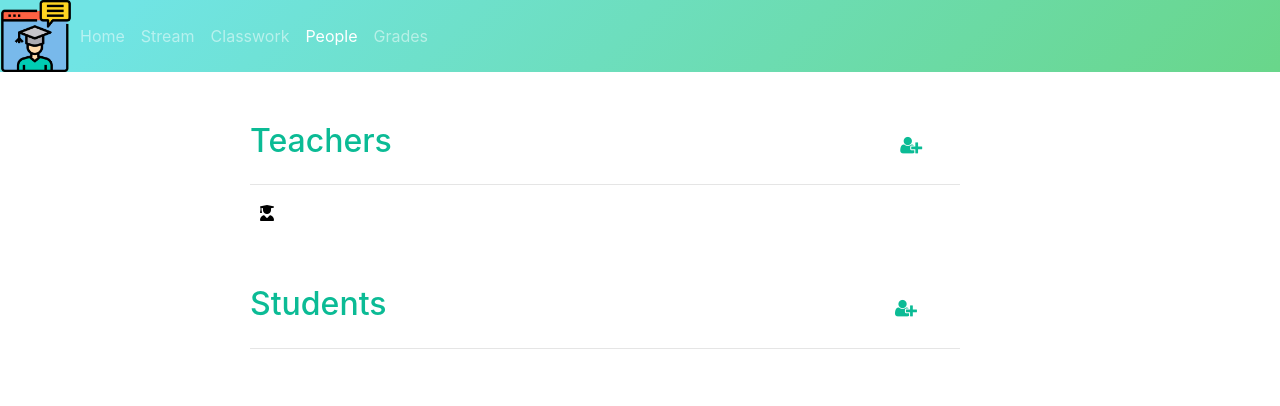
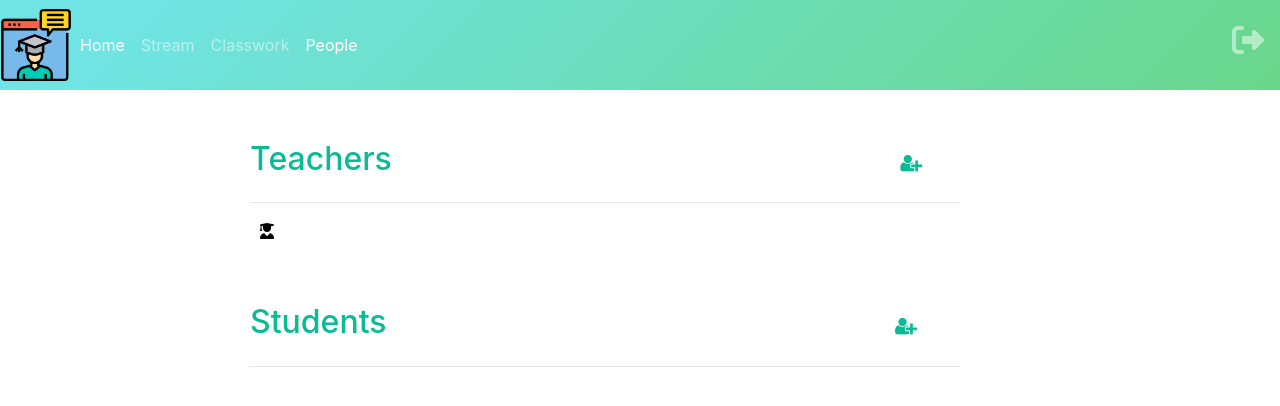
Before and after one commit to chuongdavid/final-web-classroom, a PHP site: page /Code/public/people.php?id=1 in a window 1280 px wide. Shown: the top 406 px of the page. Run offline with PHP 8.4, Linux system fonts and the light colour scheme; the visitor is signed in with stand-in values (Sample User, id 1); data comes from the database, SQL or seed files in the repository; data that the repository does not hold is empty; some libraries are stand-ins or nearby versions.

Commit message:
nav-item align

```diff
--- a/public/announcement.php
+++ b/public/announcement.php
@@ -64,7 +64,7 @@
 
 
                 <li class="nav-item active">
-                    <a class="nav-link anouncementnav" href="#">
+                    <a class="nav-link anouncementnav" href="stream.php?id=<?=$data_class['id']?>">
                        <b id="tenlopannounce"><?= $data_class['name'] ?></b> </br>
                        <?= $data_class['teacher'] ?>
                     </a>
--- a/public/css/style.css
+++ b/public/css/style.css
@@ -167,7 +167,7 @@ ul {
   padding-bottom: 15px;
 }
 
-.class-inf:hover{
+.class-inf:hover {
   text-decoration: none;
 }
 .sinhvien-title {
@@ -180,10 +180,10 @@ ul {
   white-space: nowrap;
   max-height: 100px;
 }
-.class-teacher{
-  color:black;
+.class-teacher {
+  color: black;
 }
-.class-teacher:hover{
+.class-teacher:hover {
   text-decoration: white;
 }
 
@@ -778,7 +778,6 @@ label {
   padding-bottom: 10px;
 }
 .class-title {
-
   color: black;
 }
 .class-title :hover {
@@ -1058,10 +1057,6 @@ table {
   display: inline;
   margin-top: 0px;
   margin-right: -30px;
-<<<<<<< HEAD
-=======
-
->>>>>>> b613dec8255425bf5b888e513ff406b35d34cd3c
 }
 
 /* -----------------------------------------------------------*/
--- a/public/people.php
+++ b/public/people.php
@@ -84,38 +84,40 @@
                     <a href="#" class="sidenav-item">Contact</a>
                 </div>
 
-                <span onclick="openNav()"><img class="logo" src="image/logov2.png"></span>
+                <span class="align-self-center" onclick="openNav()"><img class="logo" src="image/logov2.png"></span>
 
                 <!--left nav-->
                 <!--Home sinh vien-->
                 <?php if(check_role($data_user['email'])==0){
                     ?>
-                <li class="nav-item">
+                <li class="nav-item active align-self-center">
                     <a class="nav-link" href="index-hocsinh.php">Home</a>
                 </li>
                 <?php }
                 #--Home giao vien-->
                     else {
                 ?>
-                <li class="nav-item ">
+                        <li class="nav-item active align-self-center">
                     <a class="nav-link" href="index-giaovien.php">Home</a>
                 </li>
                 <?php }?>
-                <li class="nav-item ">
+                <li class="nav-item align-self-center">
                     <a class="nav-link" href="stream.php?id=<?=$_GET['id']?>">Stream</a>
                 </li>
-                <li class="nav-item ">
+                <li class="nav-item align-self-center">
                     <a class="nav-link" href="classwork.php?id=<?=$_GET['id']?>">Classwork</a>
                 </li>
-                <li class="nav-item active">
+                <li class="nav-item active align-self-center">
                     <a class="nav-link" href="people.php?id=<?=$_GET['id']?>">People</a>
                 </li>
-                <li class="nav-item">
-                    <a class="nav-link" href="#">Grades</a>
-                </li>
+
 
                 <!--right nav-->
-
+                <li class="nav-item ml-auto mr-2">
+                    <a class="nav-link" href="logout.php">
+                        <label for="logoutbutton"><i class="fas fa-sign-out-alt fa-2x"></i></label>
+                    </a>
+                </li>
             </ul>
         </nav>
         <div class="clearfix" >
```
Also changed, not shown: public/classwork.php (+10 -10 lines), public/index-giaovien.php (+5 -5 lines), public/stream.php (+10 -10 lines).
